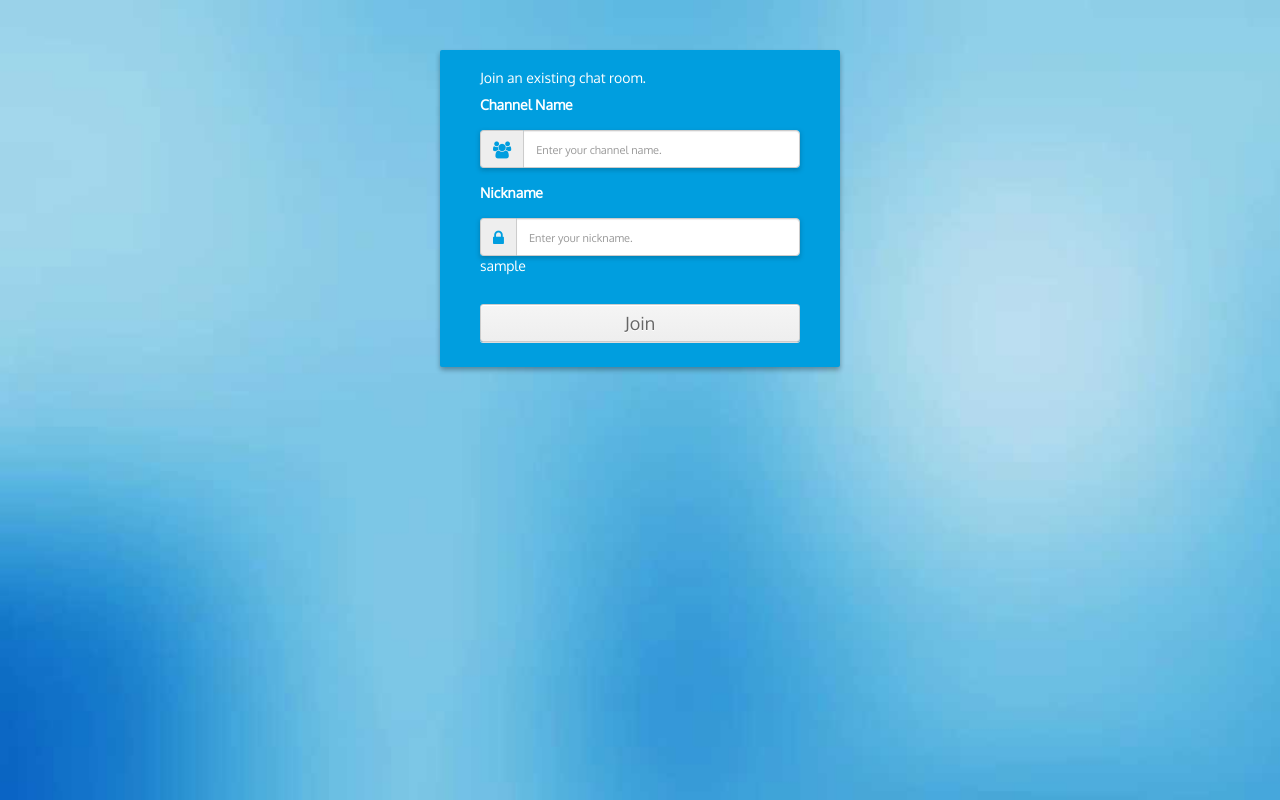
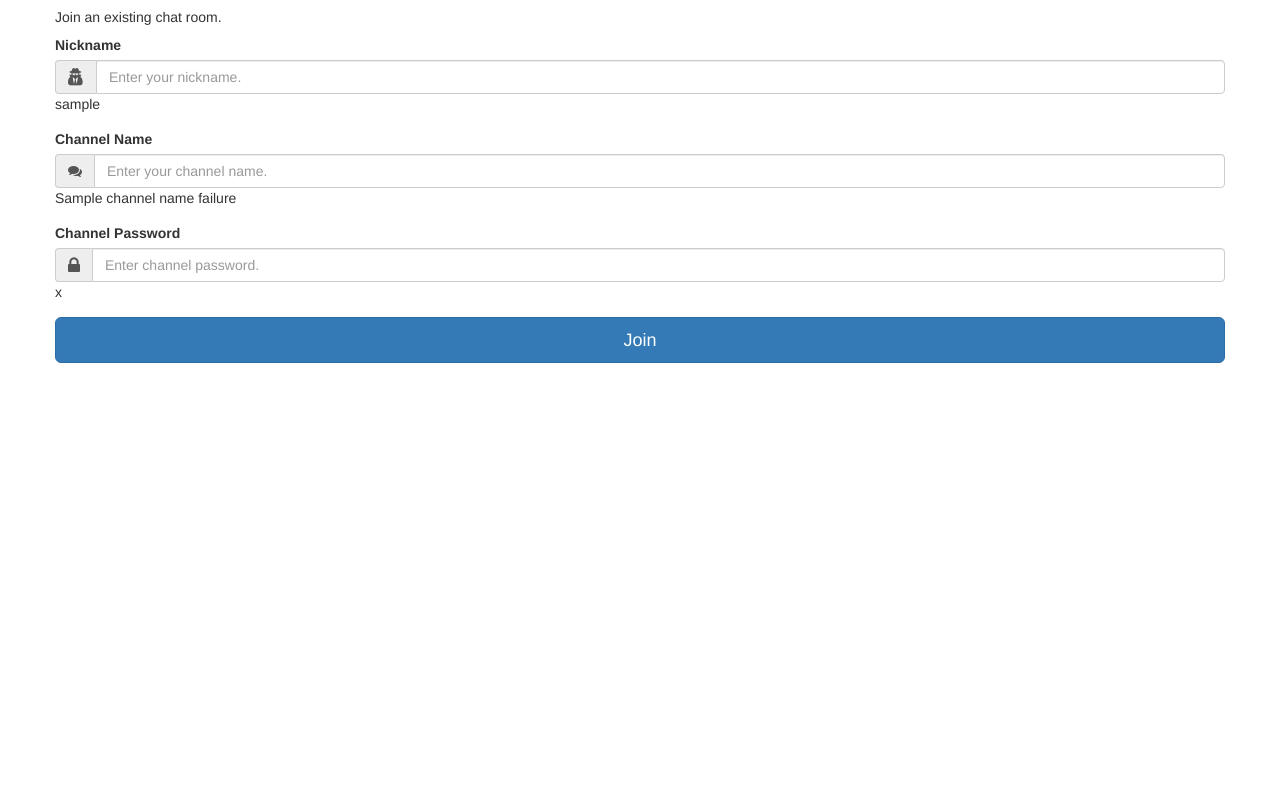
Before and after one commit to n1rv4n4/ChannelX, a Flask app: template templates/join.html in a window 1280 px wide. Run offline with Flask 2, Linux system fonts and the light colour scheme; the template is opened without the code that fills it: most values are stand-ins (such as "Sample title", 1, 10 or a date in 2020); some libraries are stand-ins or nearby versions.

Commit message:
Channel password, design improvements.

```diff
--- a/main.py
+++ b/main.py
@@ -2,11 +2,12 @@ from flask import Flask, session, redirect, url_for, render_template, request
 from flask_socketio import SocketIO, send,emit, join_room, leave_room
 from flask_sqlalchemy import SQLAlchemy
 from flask_login import LoginManager, UserMixin, login_user, login_required, logout_user
-import os, datetime
+import os
 
 basedir = os.path.abspath(os.path.dirname(__file__))	# Relative path for SQLAlchemy database file.
 app = Flask(__name__)
 
+app.config['g-recaptcha-response'] = '6Ld9yzgUAAAAAO75KNjOiT4QH5uCbn6sl_WzdHHU'
 app.config['SECRET_KEY'] = 'ChannelX!^+%&/(()=?798465312-_*'	# Random complex key for CSRF security.
 app.config['SQLALCHEMY_TRACK_MODIFICATIONS']= False				# Eliminates SQLAlchemy deprecation warning.
 app.config['SQLALCHEMY_DATABASE_URI']= 'sqlite:///' + os.path.join(basedir, 'database.db')
@@ -24,10 +25,11 @@ class User(UserMixin, db.Model):
 	Email=db.Column(db.String(20))
 
 class Channel(db.Model):
-    id=db.Column(db.Integer,primary_key=True)
-    channel_name=db.Column(db.String(20))
-    Username=db.Column(db.String(20))
-    nickname=db.Column(db.String(20))
+	id=db.Column(db.Integer,primary_key=True)
+	Channel_Name=db.Column(db.String(20))
+	Channel_Password=db.Column(db.String(20))
+	Username=db.Column(db.String(20))
+	Nickname=db.Column(db.String(20))
 
 socketio = SocketIO(app, async_mode='gevent')	# Working with gevent mode provides keyboard interrupt with CTRL+C.
 db.create_all()		# Creates DB.
@@ -37,9 +39,12 @@ def load_user(user_id):
     return User.query.get(int(user_id))
 
 @app.route('/', methods=['GET'])
-def home_page():
-    now = datetime.datetime.now()
+def home():
     return render_template('index.html')
+
+@app.route('/terms_and_conditions', methods=['GET'])
+def terms_and_conditions():
+    return render_template('terms_and_conditions.html')
 
 @app.route('/sign_up', methods = ['GET','POST'])
 def sign_up():
@@ -51,19 +56,19 @@ def sign_up():
 		Confirm = request.form['Confirm']
 		usr = User.query.filter_by(Username = Username).first()
 		if usr:
-		    username_error = "Username already exists choose another one."
-		    return render_template('sign_up.html', username_error = username_error)
+		    username_failure = "Username already exists choose another one."
+		    return render_template('sign_up.html', username_failure = username_failure)
 		else:
 			if Password == Confirm:
 				new_user = User(Name = Name, Username = Username, Password = Password, Email = Email)
 				db.session.add(new_user)
 				db.session.commit()
 				login_user(new_user)
-				session['name'] = Name
-				session['UserName'] = Username
+				session['Name'] = Name
+				session['Username'] = Username
 				return redirect('/user_panel')
 			else:
-				password_match = "Passwords could not match!"
+				password_match = "Passwords are not same!"
 				return render_template('/sign_up.html', password_match = password_match)
 	else:
 	    return render_template('sign_up.html')
@@ -79,40 +84,48 @@ def login():
 		if usr:
 			if usr.Password == Password:
 				login_user(usr)
-				session['name'] = usr.Name
-				session['UserName'] = usr.Username
+				session['Name'] = usr.Name
+				session['Username'] = usr.Username
 				return redirect('/user_panel')
 			else:
 			    password_failure = "Password failure!"
-			    return render_template('/login.html',password_failure = password_failure)
+			    return render_template('/login.html', password_failure = password_failure)
 		else:
-			name_error = "Username not found!"
-			return render_template('/login.html',name_error = name_error)
+			name_failure = "Username not found!"
+			return render_template('/login.html', name_failure = name_failure)
 
 @app.route('/join',methods=['GET','POST'])
 def join():
 	if request.method == 'GET':
 		return render_template('join.html')
 	else:
-		channel_name = request.form['channel_name']
-		nickname = request.form['NickName']
-		session['channel_name'] = channel_name
-		session['nickname'] = nickname
-		chnn = Channel.query.filter_by(channel_name=channel_name).first()
+		Channel_Name = request.form['Channel_Name']
+		Channel_Password = request.form['Channel_Password']
+		Nickname = request.form['Nickname']
+		session['Channel_Name'] = Channel_Name
+		session['Nickname'] = Nickname
+
+		chnn = Channel.query.filter_by(Channel_Name=Channel_Name).first()
 		if not chnn:
-			ChannelName_error = "Sorry, channel name is not found!"
-			return render_template('join.html',ChannelName_error = ChannelName_error)
-		nick = Channel.query.filter_by(nickname=nickname).first()
+			ChannelName_failure = "Sorry, channel name is not found!"
+			return render_template('join.html', ChannelName_failure = ChannelName_failure)
+
+		if chnn.Channel_Password != Channel_Password:
+			ChannelPassword_failure = "Channel name and password could not match!"
+			return render_template('join.html', ChannelPassword_failure = ChannelPassword_failure)
+
+		nick = Channel.query.filter_by(Nickname=Nickname).first()
 		if nick:
-			NickName_failure = "This nickname is already being used!"
-			return render_template('join.html',NickName_failure = NickName_failure)
-		return redirect(url_for('channel'))
+			Nickname_failure = "This nickname is already being used!"
+			return render_template('join.html', Nickname_failure = Nickname_failure)
+
+		return redirect('/channel')
 
 @app.route('/log_out')
 @login_required
 def log_out():
 	logout_user()
-	print(session.get('name') + " has logged out.")
+	print(session.get('Name') + " has logged out.")
 	return 'Logged out.'
 
 @app.route('/user_panel',methods=['GET','POST'])
@@ -121,60 +134,55 @@ def user_panel():
 	if request.method == 'GET':
 		return render_template('user_panel.html')
 	else:
-		name = session['name']
-		user = session['UserName']
-		channel_name = request.form['Channel_Name']
-		nickname = request.form['NickName']
-		chn = Channel.query.filter_by(channel_name=channel_name).first()
+		Name = session['Name']
+		User = session['Username']
+		Channel_Name = request.form['Channel_Name']
+		Nickname = request.form['Nickname']
+		Channel_Password = request.form['Channel_Password']
+		chn = Channel.query.filter_by(Channel_Name=Channel_Name).first()
 		if chn:
-			ChannelName_error = "Channel is already exists please choose another."
-			return render_template('user_panel.html', ChannelName_error = ChannelName_error)
+			ChannelName_failure = "Channel is already exists please choose another."
+			return render_template('user_panel.html', ChannelName_failure = ChannelName_failure)
 
-		nick = Channel.query.filter_by(nickname=nickname).first()
+		nick = Channel.query.filter_by(Nickname=Nickname).first()
 		if nick:
 			NickName_failure = "Nickname is already being used now try something else."
 			return render_template('user_panel.html',NickName_failure = NickName_failure)
-		new_channel = Channel(Username = user, nickname = nickname,channel_name = channel_name)
-		session['nickname'] = nickname
-		session['channel_name'] = channel_name
+		new_channel = Channel(Username = User, Nickname = Nickname, Channel_Name = Channel_Name, Channel_Password = Channel_Password)
+		session['Nickname'] = Nickname
+		session['Channel_Name'] = Channel_Name
 		db.session.add(new_channel)
 		db.session.commit()
-		return redirect(url_for('channel'))
+		return redirect('/channel')
 
 @app.route('/channel',methods=['GET','POST'])
 def channel():
-    print(session.get('nickname') + " created channel " + session.get('channel_name'))
-    nickname = session.get('nickname')
-    channel_name = session.get('channel_name')
-    return render_template('channel.html', nickname=nickname, channel_name=channel_name)
+    print(session.get('Nickname') + " created channel " + session.get('Channel_Name'))
+    Nickname = session.get('Nickname')
+    Channel_Name = session.get('Channel_Name')
+    return render_template('channel.html', Nickname=Nickname, Channel_Name=Channel_Name)
 
 @socketio.on('joined',namespace='/channel')
 def joined(message):
-    """ Sent by clients when they enter a channel.
-    A status message is broadcast to all people in the channel. """
-    print(session.get('nickname') + " entered the channel " + session.get('channel_name'))
-    channel_name = session.get('channel_name')
-    nickname=session.get('nickname')
-    join_room(channel_name)
-    emit('status', {'msg': nickname + ' has entered the channel.'}, room=channel_name)
+    print(session.get('Nickname') + " entered the channel " + session.get('Channel_Name'))
+    Channel_Name = session.get('Channel_Name')
+    Nickname=session.get('Nickname')
+    join_room(Channel_Name)
+    emit('status', {'msg': Nickname + ' has entered the channel.'}, room=Channel_Name)
 
 @socketio.on('text',namespace='/channel')
 def text(message):
-    """ Sent by a client when the user entered a new message.
-    The message is sent to all people in the channel. """
-    print("Sent message by " + session.get('nickname') + ": " + message['msg'])
-    channel_name = session.get('channel_name')
-    nickname=session.get('nickname')
-    emit('message', {'msg': nickname + ': ' + message['msg']}, room=channel_name)
+    print("Sent message by " + session.get('Nickname') + ": " + message['msg'])
+    Channel_Name = session.get('Channel_Name')
+    Nickname=session.get('Nickname')
+    emit('message', {'msg': Nickname + ': ' + message['msg']}, room=Channel_Name)
 
 @socketio.on('left',namespace='/channel')
 def left(message):
-    """ Sent by clients when they leave a channel.
-    A status message is broadcast to all people in the channel. """
-    print(session.get('nickname') + " leaved the channel " + session.get('channel_name'))
-    channel_name = session.get('channel_name')
-    leave_room(channel_name)
-    emit('status', {'msg': session.get('nickname') + ' has left the channel.'}, room=channel_name)
+    print(session.get('Nickname') + " leaved the channel " + session.get('Channel_Name'))
+    Channel_Name = session.get('Channel_Name')
+    leave_room(Channel_Name)
+    emit('status', {'msg': session.get('Nickname') + ' has left the channel.'}, room=Channel_Name)
 
 if __name__ == '__main__':
 	socketio.run(app)
--- a/requirements.txt
+++ b/requirements.txt
@@ -5,4 +5,4 @@ Flask-SocketIO
 SQLAlchemy
 SQLite3
 Gevent
-Bootstrap 4
+Bootstrap 4.0.0 and 3.3.7
--- a/static/style.css
+++ /dev/null
@@ -1,109 +0,0 @@
-#playground-container {
-    height: 500px;
-    overflow: hidden !important;
-    -webkit-overflow-scrolling: touch;
-}
-body, html{
-     height: 100%;
- 	background-repeat: no-repeat;
- 	background:url(/static/background.jpg);
- 	font-family: 'Oxygen', sans-serif;
-	    background-size: cover;
-}
-
-.main{
- 	margin:50px 15px;
-}
-
-h1.title {
-	font-size: 50px;
-	font-family: 'Passion One', cursive;
-	font-weight: 400;
-}
-
-hr{
-	width: 10%;
-	color: #fff;
-}
-
-.form-group{
-	margin-bottom: 15px;
-}
-
-label{
-	margin-bottom: 15px;
-}
-
-input,
-input::-webkit-input-placeholder {
-    font-size: 11px;
-    padding-top: 3px;
-}
-
-.main-login{
- 	background-color: #fff;
-    -moz-border-radius: 2px;
-    -webkit-border-radius: 2px;
-    border-radius: 2px;
-    -moz-box-shadow: 0px 2px 2px rgba(0, 0, 0, 0.3);
-    -webkit-box-shadow: 0px 2px 2px rgba(0, 0, 0, 0.3);
-    box-shadow: 0px 2px 2px rgba(0, 0, 0, 0.3);
-
-}
-.form-control {
-    height: auto!important;
-padding: 8px 12px !important;
-}
-.input-group {
-    -webkit-box-shadow: 0px 2px 5px 0px rgba(0,0,0,0.21)!important;
-    -moz-box-shadow: 0px 2px 5px 0px rgba(0,0,0,0.21)!important;
-    box-shadow: 0px 2px 5px 0px rgba(0,0,0,0.21)!important;
-}
-#button {
-    border: 1px solid #ccc;
-    margin-top: 28px;
-    padding: 6px 12px;
-    color: #666;
-    text-shadow: 0 1px #fff;
-    cursor: pointer;
-    -moz-border-radius: 3px 3px;
-    -webkit-border-radius: 3px 3px;
-    border-radius: 3px 3px;
-    -moz-box-shadow: 0 1px #fff inset, 0 1px #ddd;
-    -webkit-box-shadow: 0 1px #fff inset, 0 1px #ddd;
-    box-shadow: 0 1px #fff inset, 0 1px #ddd;
-    background: #f5f5f5;
-    background: -moz-linear-gradient(top, #f5f5f5 0%, #eeeeee 100%);
-    background: -webkit-gradient(linear, left top, left bottom, color-stop(0%, #f5f5f5), color-stop(100%, #eeeeee));
-    background: -webkit-linear-gradient(top, #f5f5f5 0%, #eeeeee 100%);
-    background: -o-linear-gradient(top, #f5f5f5 0%, #eeeeee 100%);
-    background: -ms-linear-gradient(top, #f5f5f5 0%, #eeeeee 100%);
-    background: linear-gradient(top, #f5f5f5 0%, #eeeeee 100%);
-    filter: progid:DXImageTransform.Microsoft.gradient(startColorstr='#f5f5f5', endColorstr='#eeeeee', GradientType=0);
-}
-.main-center{
- 	margin-top: 30px;
- 	margin: 0 auto;
- 	max-width: 400px;
-    padding: 10px 40px;
-	background:#009edf;
-	    color: #FFF;
-    text-shadow: none;
-	-webkit-box-shadow: 0px 3px 5px 0px rgba(0,0,0,0.31);
--moz-box-shadow: 0px 3px 5px 0px rgba(0,0,0,0.31);
-box-shadow: 0px 3px 5px 0px rgba(0,0,0,0.31);
-
-}
-span.input-group-addon i {
-    color: #009edf;
-    font-size: 17px;
-}
-
-.login-button{
-	margin-top: 5px;
-}
-
-.login-register{
-	font-size: 11px;
-	text-align: center;
-}
--- a/templates/join.html
+++ b/templates/join.html
@@ -6,8 +6,8 @@
     <link rel="stylesheet" href="https://maxcdn.bootstrapcdn.com/font-awesome/4.6.1/css/font-awesome.min.css">
     <link href='https://fonts.googleapis.com/css?family=Passion+One' rel='stylesheet' type='text/css'>
     <link href='https://fonts.googleapis.com/css?family=Oxygen' rel='stylesheet' type='text/css'>
-    <link href="/static/style.css" rel='stylesheet' type='text/css'>
-    <link rel="icon" type="image/png" sizes="16x16" href="/static/favicon.png">
+    <link href="/static/css/style.css" rel='stylesheet' type='text/css'>
+    <link rel="icon" type="image/png" sizes="16x16" href="/static/images/favicon.png">
     <title>Join</title>
   </head>
   <body>
@@ -17,24 +17,34 @@
           <h5>Join an existing chat room.</h5>
           <form class="" method="post" action="{{ url_for('join') }}">
             <div class="form-group">
-              <label for="channel_name" class="cols-sm-2 control-label">Channel Name</label>
-              <div class="cols-sm-10">
-                <div class="input-group">
-                  <span class="input-group-addon"><i class="fa fa-users fa" aria-hidden="true"></i></span>
-                  <input type="text" class="form-control" name="channel_name" id="channel_name"  placeholder="Enter your channel name."/>
-                </div>
-              </div>
-              {{ ChannelName_error }}
-            </div>
-            <div class="form-group">
               <label for="Nickname" class="cols-sm-2 control-label">Nickname</label>
               <div class="cols-sm-10">
                 <div class="input-group">
-                  <span class="input-group-addon"><i class="fa fa-lock fa-lg" aria-hidden="true"></i></span>
-                  <input type="password" class="form-control" name="Nickname" id="password"  placeholder="Enter your nickname."/>
+                  <span class="input-group-addon"><i class="fa fa-user-secret fa-lg" aria-hidden="true"></i></span>
+                  <input type="text" class="form-control" name="Nickname" id="Nickname"  placeholder="Enter your nickname."/>
                 </div>
               </div>
-              {{ NickName_failure }}
+              {{ Nickname_failure }}
+            </div>
+            <div class="form-group">
+              <label for="Channel_Name" class="cols-sm-2 control-label">Channel Name</label>
+              <div class="cols-sm-10">
+                <div class="input-group">
+                  <span class="input-group-addon"><i class="fa fa-comments fa" aria-hidden="true"></i></span>
+                  <input type="text" class="form-control" name="Channel_Name" id="Channel_Name"  placeholder="Enter your channel name."/>
+                </div>
+              </div>
+              {{ ChannelName_failure }}
+            </div>
+            <div class="form-group">
+              <label for="Channel Password" class="cols-sm-2 control-label">Channel Password</label>
+              <div class="cols-sm-10">
+                <div class="input-group">
+                  <span class="input-group-addon"><i class="fa fa-lock fa-lg" aria-hidden="true"></i></span>
+                  <input type="password" class="form-control" name="Channel_Password" id="Channel_Password"  placeholder="Enter channel password."/>
+                </div>
+              </div>
+              {{ ChannelPassword_failure }}
             </div>
             <div class="form-group ">
               <button  type="submit" id="button" class="btn btn-primary btn-lg btn-block login-button">Join</button>
```
Also changed, not shown: static/channel.js (deleted, +0 -29 lines), templates/channel.html (+5 -5 lines), templates/index.html (+7 -4 lines), templates/login.html (+7 -5 lines), templates/sign_up.html (+9 -9 lines), templates/user_panel.html (+19 -10 lines), static/background.jpg (deleted), static/channel.png (deleted), static/favicon.png (deleted), static/freelancer.min.css (deleted), static/home.png (deleted).
